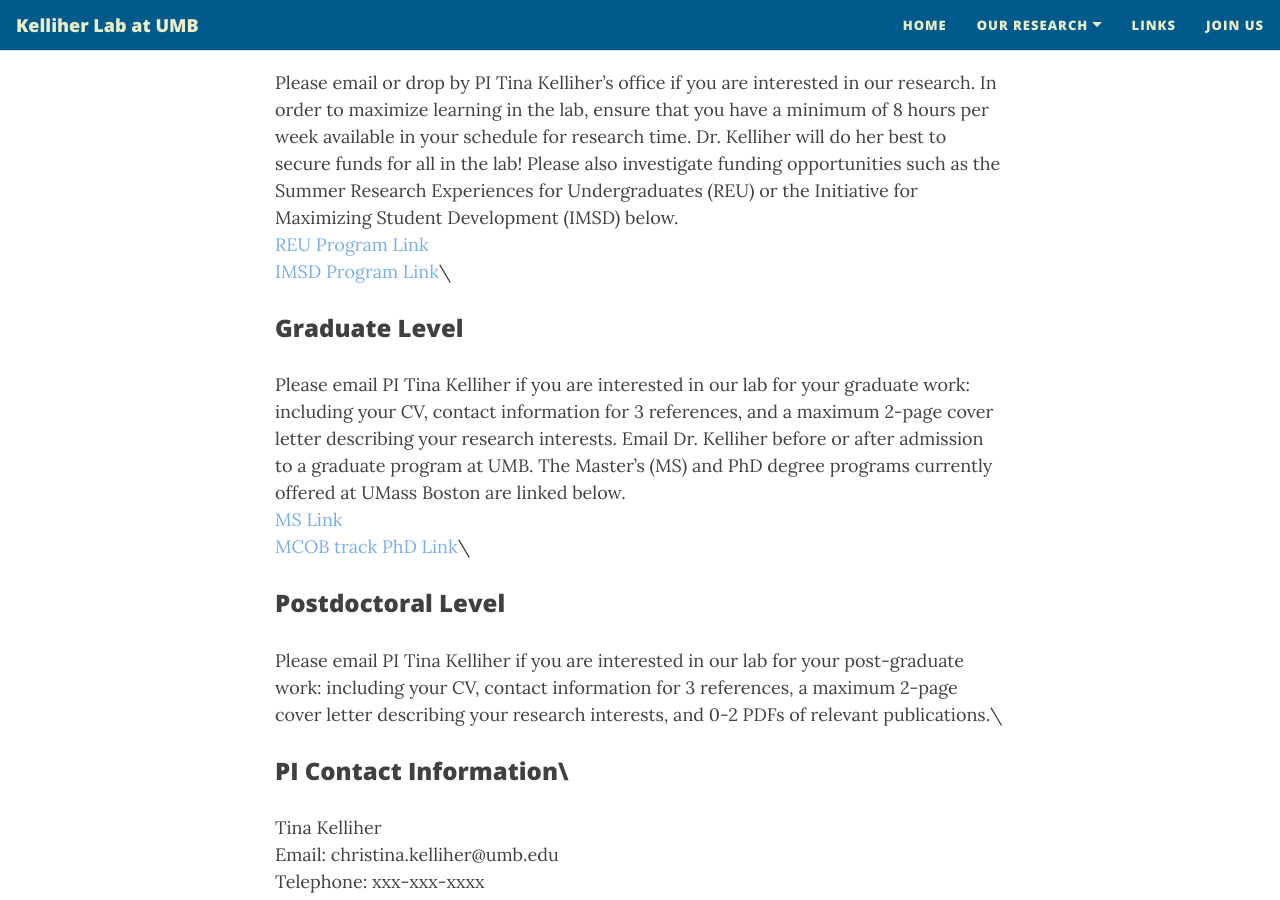
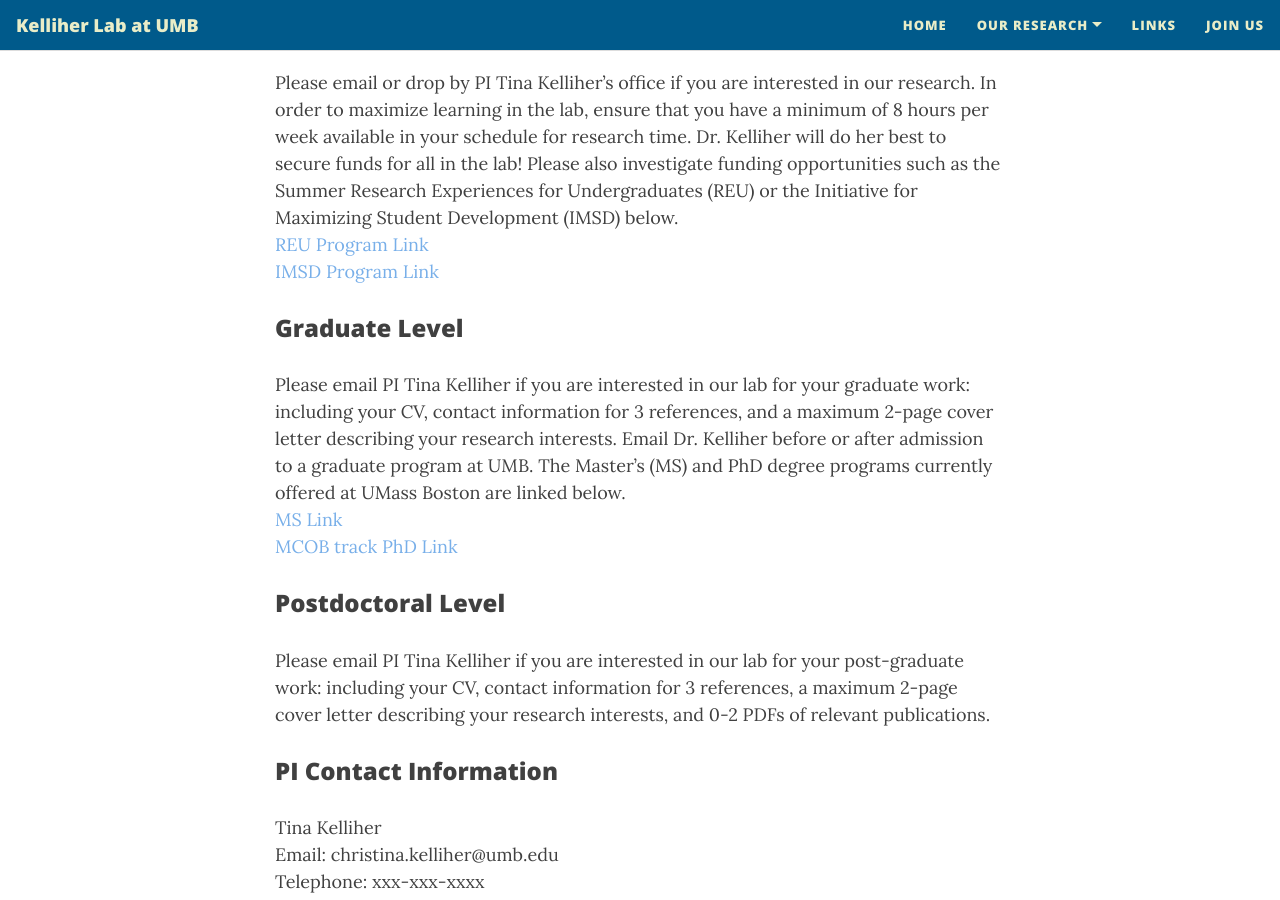
Before and after one commit to cmk35/cmk35.github.io, a Jekyll site: the page built from join.md, in a window 1280 px wide and 900 px high, scrolled down 405 px. Built offline with Jekyll 4.4.1, drawn with Linux system fonts in a browser that asks for light colours; nearby versions of some CDN libraries.

```diff
--- a/join.md
+++ b/join.md
@@ -10,18 +10,18 @@ We encourage curious, dedicated, and motivated researchers at all levels to appl
 
 Please email or drop by PI Tina Kelliher's office if you are interested in our research. In order to maximize learning in the lab, ensure that you have a minimum of 8 hours per week available in your schedule for research time. Dr. Kelliher will do her best to secure funds for all in the lab! Please also investigate funding opportunities such as the Summer Research Experiences for Undergraduates (REU) or the Initiative for Maximizing Student Development (IMSD) below.\\
 <a href="https://www.umb.edu/academics/csm/biology/beyond_the_classroom/research_experiences_for_undergraduates/" target="_blank">REU Program Link</a>\\
-<a href="https://www.umb.edu/academics/csm/biology/beyond_the_classroom/initiative_for_maximizing_student_development" target="_blank">IMSD Program Link</a>\\
+<a href="https://www.umb.edu/academics/csm/biology/beyond_the_classroom/initiative_for_maximizing_student_development" target="_blank">IMSD Program Link</a>
 
 ### Graduate Level
 
 Please email PI Tina Kelliher if you are interested in our lab for your graduate work: including your CV, contact information for 3 references, and a maximum 2-page cover letter describing your research interests. Email Dr. Kelliher before or after admission to a graduate program at UMB. The Master's (MS) and PhD degree programs currently offered at UMass Boston are linked below.\\
 <a href="https://www.umb.edu/academics/csm/biology/grad/biology_ms" target="_blank">MS Link</a>\\
-<a href="https://www.umb.edu/academics/csm/biology/grad/mcob_phd" target="_blank">MCOB track PhD Link</a>\\
+<a href="https://www.umb.edu/academics/csm/biology/grad/mcob_phd" target="_blank">MCOB track PhD Link</a>
 
 ### Postdoctoral Level
-Please email PI Tina Kelliher if you are interested in our lab for your post-graduate work: including your CV, contact information for 3 references, a maximum 2-page cover letter describing your research interests, and 0-2 PDFs of relevant publications.\\
+Please email PI Tina Kelliher if you are interested in our lab for your post-graduate work: including your CV, contact information for 3 references, a maximum 2-page cover letter describing your research interests, and 0-2 PDFs of relevant publications.
 
-### PI Contact Information\\
+### PI Contact Information
 Tina Kelliher\\
 Email: christina.kelliher@umb.edu\\
 Telephone: xxx-xxx-xxxx\\
```
